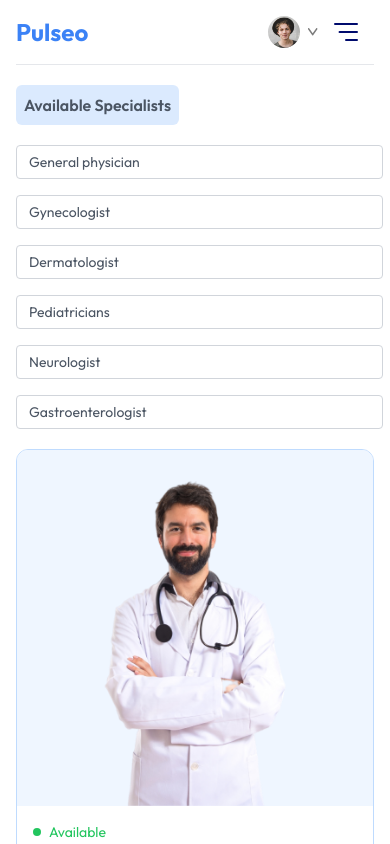
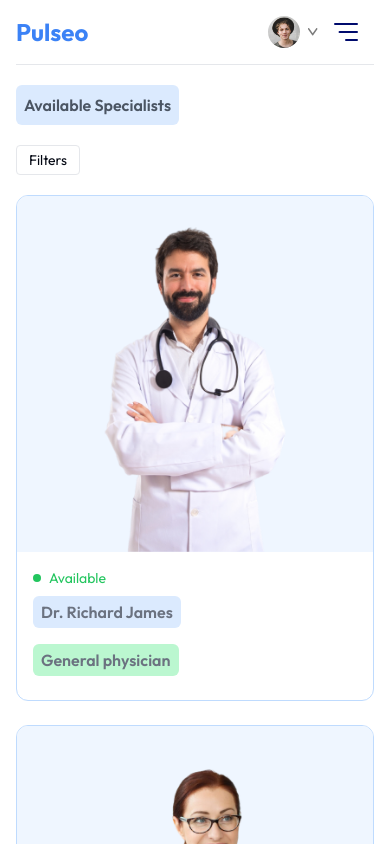
Before and after one commit to usama387/mern-hcf, a React (Vite) app: page /doctors in a window 390 px wide. Shown: the top 844 px of the page. Built offline with nearby package versions, Linux system fonts and the light colour scheme.

Commit message:
Added a button for responsiveness of filters using ternary operator and template literals

```diff
--- a/src/pages/Doctors.jsx
+++ b/src/pages/Doctors.jsx
@@ -11,6 +11,9 @@
 
   // filter state updated when applyFilter is triggered
   const [filterDoc, setFilterDoc] = useState([]);
+
+  // managing filter state
+  const [showFilter, setShowFilter] = useState(false);
 
   // it filters when specialty is passed from home page and checks if it matches with doctor.specialty otherwise return all doctors
   const applyFilter = () => {
@@ -33,10 +36,20 @@
         Available Specialists
       </p>
       <div className="flex flex-col sm:flex-row items-start gap-5 mt-5">
-        <div className="flex flex-col gap-4 text-sm text-gray-600">
+        <button
+          className={`py-1 px-3 border rounded text-sm transition-all sm:hidden ${
+            showFilter ? "bg-blue-100 text-gray-500" : ""
+          }`}
+          onClick={() => setShowFilter(!showFilter)}
+        >
+          Filters
+        </button>
+        <div className={`flex-col gap-4 text-sm text-gray-600 ${showFilter ? "flex": "hidden sm:flex"}`}>
           <p
             className={`w-[94vw] sm:w-auto pl-3 py-1.5 border border-gray-300 rounded transition-all cursor-pointer ${
-              specialty === " General physician" ? "bg-indigo-100 text-black" : ""
+              specialty === " General physician"
+                ? "bg-indigo-100 text-black"
+                : ""
             }`}
             onClick={() =>
               specialty === "General physician"
@@ -96,7 +109,9 @@
           </p>
           <p
             className={`w-[94vw] sm:w-auto pl-3 py-1.5 border border-gray-300 rounded transition-all cursor-pointer ${
-              specialty === " Gastroenterologist" ? "bg-indigo-100 text-black" : ""
+              specialty === " Gastroenterologist"
+                ? "bg-indigo-100 text-black"
+                : ""
             }`}
             onClick={() =>
               specialty === "Gastroenterologist"
```
